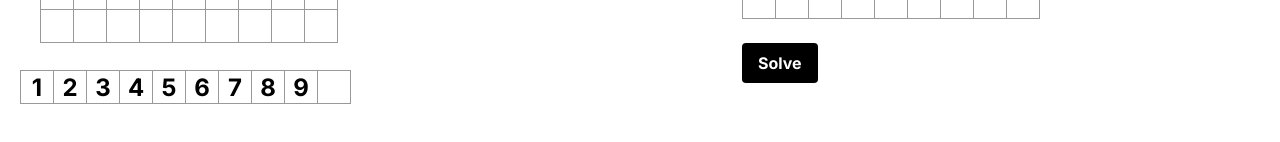
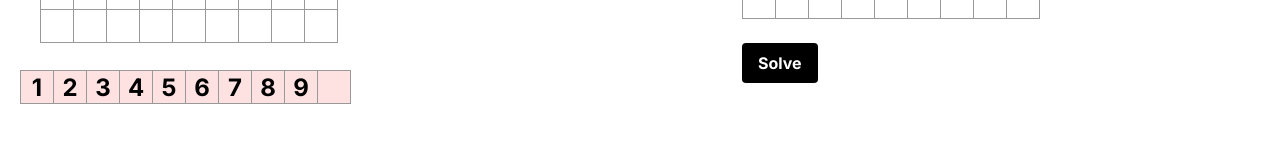
Before and after one commit to ananthk37/gamesolver-web, a Next.js app: page /killer in a window 1280 px wide. Shown: the part 394-536 px from the top of the page. Built offline with nearby package versions, Linux system fonts and the light colour scheme.

Commit message:
fix error with squares created in selection row

```diff
--- a/app/components/sudoku/SelectionRow.tsx
+++ b/app/components/sudoku/SelectionRow.tsx
@@ -4,7 +4,7 @@ function SelectionRow({values, onClick}: {values: Array<string>, onClick: Functi
     return (
         <div className="selection-row" key="selection">
         {values.map((val, idx) => (
-                <Square key={idx} value={val} onSquareClick={() => onClick(val)} selected={false} />
+                <Square key={idx} value={val} onSquareClick={() => onClick(val)} selected={false} colorGroup={0}/>
         ))}
         </div>
     )
```
